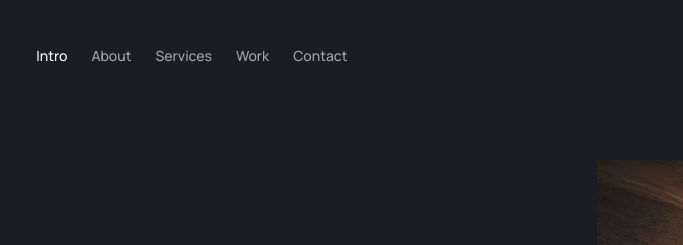
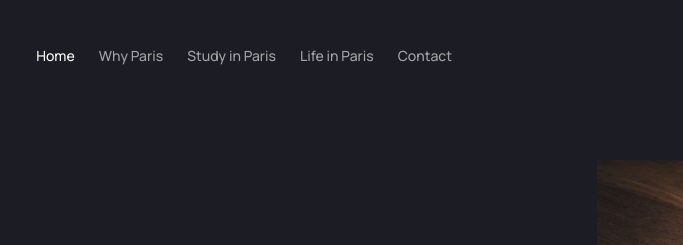
Before and after one commit to aarnavdurm/Euromarketing, a plain HTML site: page index.html in a window 1280 px wide. Shown: the top 245 px of the page, 121-804 px from the left. Drawn offline with Linux system fonts and the light colour scheme.

Commit message:
Update index.html

```diff
--- a/index.html
+++ b/index.html
@@ -62,10 +62,10 @@
                 <nav class="s-header__nav">
 
                     <ul class="s-header__menu-links">
-                        <li class="current"><a href="#intro" class="smoothscroll">Intro</a></li>
-                        <li><a href="#about" class="smoothscroll">About</a></li>
-                        <li><a href="#services" class="smoothscroll">Services</a></li>
-                        <li><a href="#folio" class="smoothscroll">Work</a></li>
+                        <li class="current"><a href="#intro" class="smoothscroll">Home</a></li>
+                        <li><a href="#about" class="smoothscroll">Why Paris</a></li>
+                        <li><a href="#services" class="smoothscroll">Study in Paris</a></li>
+                        <li><a href="#folio" class="smoothscroll">Life in Paris</a></li>
                         <li><a href="#footer" class="smoothscroll">Contact</a></li>
                     </ul> <!-- s-header__menu-links -->
 
```
